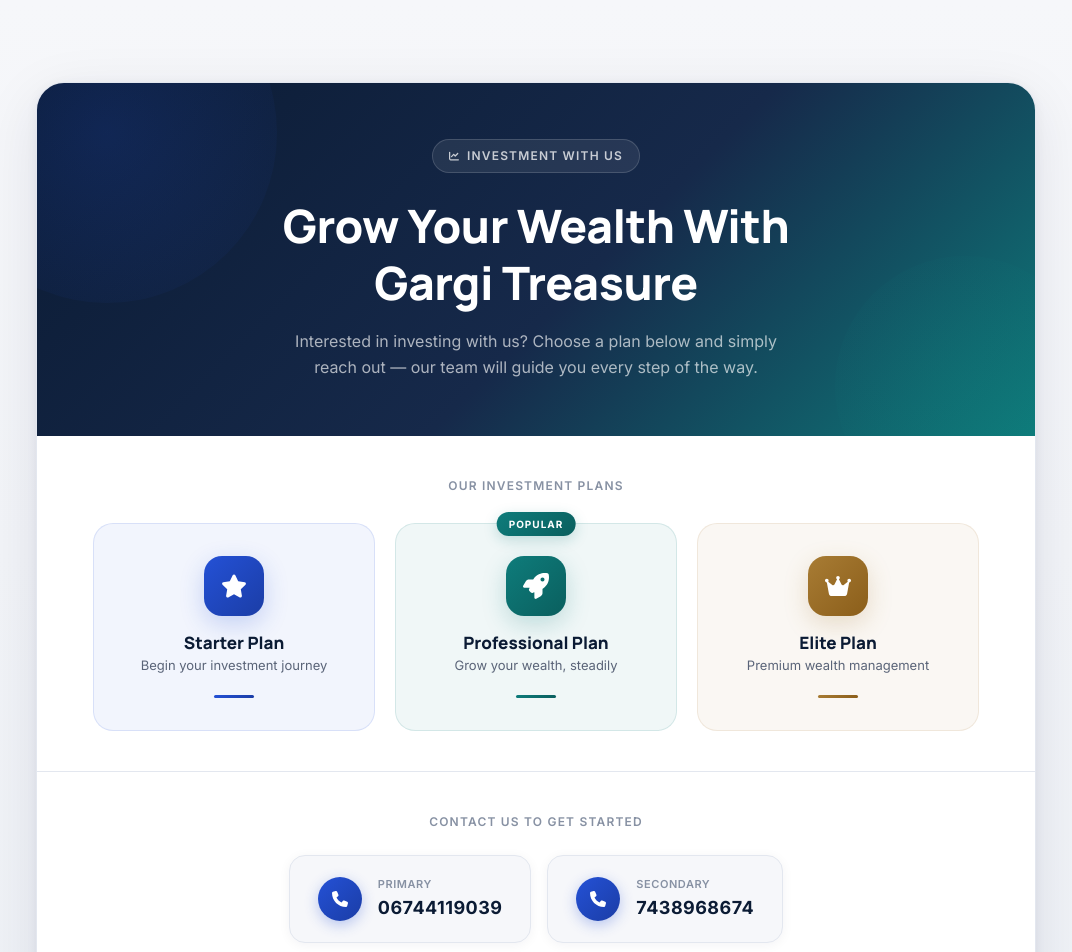
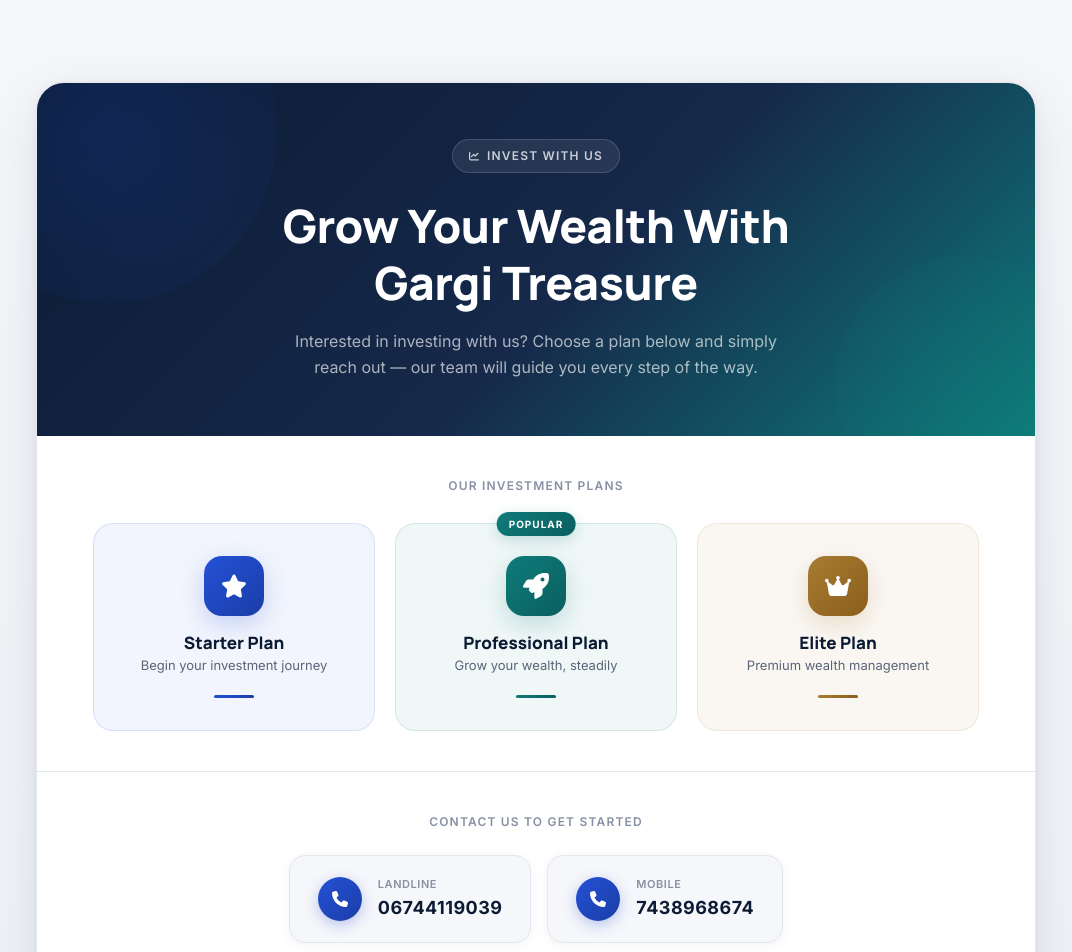
Before and after one commit to Saroj-kumar-Sahoo5524/gargitreasure, a Next.js app: page /investments in a window 1280 px wide. Shown: the part 1320-2272 px from the top of the page, without its empty margins (104-1176 px from the left). Built offline with nearby package versions, Linux system fonts and the light colour scheme.

Commit message:
feat: add InvestmentPlansCard component to showcase investment plans and contact numbers

```diff
--- a/components/investments/InvestmentPlansCard.tsx
+++ b/components/investments/InvestmentPlansCard.tsx
@@ -46,8 +46,8 @@ const plans = [
 ];
 
 const PHONES = [
-  { label: 'Primary', number: '06744119039' },
-  { label: 'Secondary', number: '7438968674' },
+  { label: 'Landline', number: '06744119039' },
+  { label: 'Mobile', number: '7438968674' },
 ];
 
 /* ── Component ──────────────────────────────────────────────────────────── */
@@ -93,7 +93,7 @@ export function InvestmentPlansCard() {
               style={{ background: 'rgba(255,255,255,0.08)', border: '1px solid rgba(255,255,255,0.15)', color: 'rgba(255,255,255,0.75)' }}
             >
               <FaChartLine size={10} />
-              Investment With Us
+              Invest With Us
             </div>
 
             <h2
```
